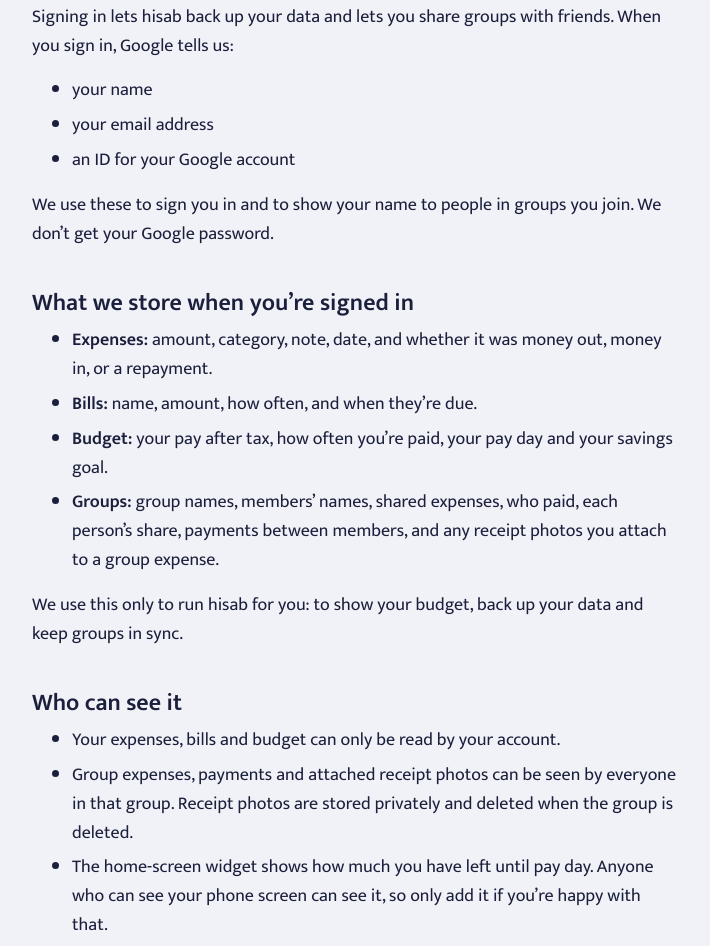
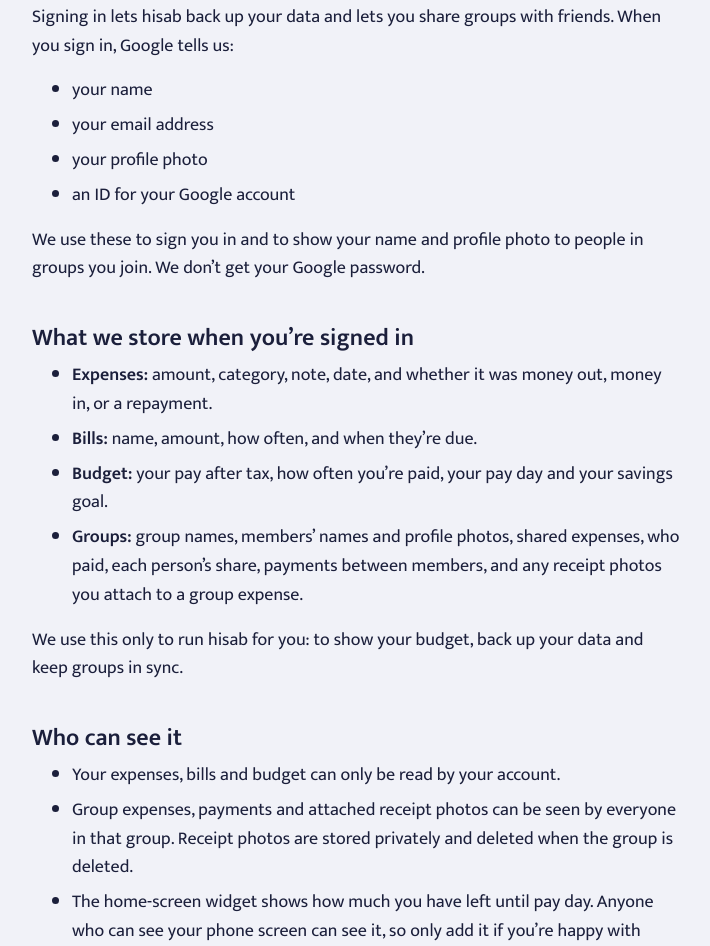
Before and after one commit to dhakal-tec/hisab-site, a plain HTML site: page privacy.html in a window 1280 px wide. Shown: the part 842-1788 px from the top of the page, without its empty margins (284-994 px from the left). Drawn offline with Linux system fonts and the light colour scheme; a web font is replaced by a local one.

Commit message:
Privacy: profile photo shown in groups

```diff
--- a/privacy.html
+++ b/privacy.html
@@ -37,16 +37,17 @@
     <ul>
       <li>your name</li>
       <li>your email address</li>
+      <li>your profile photo</li>
       <li>an ID for your Google account</li>
     </ul>
-    <p>We use these to sign you in and to show your name to people in groups you join. We don’t get your Google password.</p>
+    <p>We use these to sign you in and to show your name and profile photo to people in groups you join. We don’t get your Google password.</p>
 
     <h2>What we store when you’re signed in</h2>
     <ul>
       <li><strong>Expenses:</strong> amount, category, note, date, and whether it was money out, money in, or a repayment.</li>
       <li><strong>Bills:</strong> name, amount, how often, and when they’re due.</li>
       <li><strong>Budget:</strong> your pay after tax, how often you’re paid, your pay day and your savings goal.</li>
-      <li><strong>Groups:</strong> group names, members’ names, shared expenses, who paid, each person’s share, payments between members, and any receipt photos you attach to a group expense.</li>
+      <li><strong>Groups:</strong> group names, members’ names and profile photos, shared expenses, who paid, each person’s share, payments between members, and any receipt photos you attach to a group expense.</li>
     </ul>
     <p>We use this only to run hisab for you: to show your budget, back up your data and keep groups in sync.</p>
 
```
